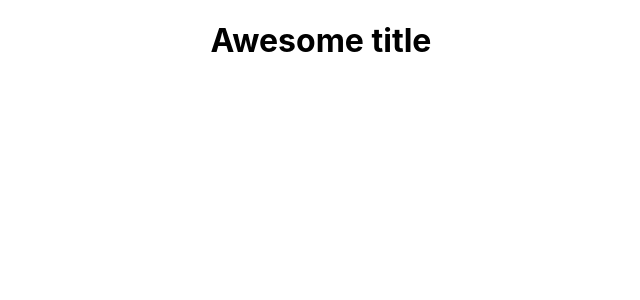
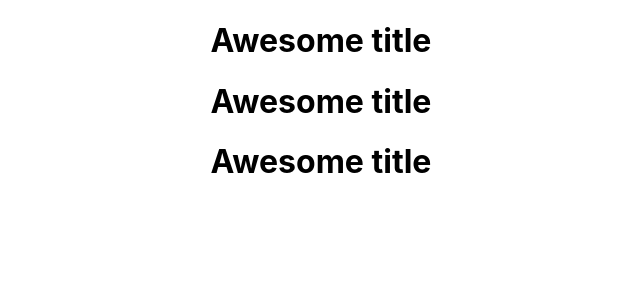
Before and after one commit to StasKovalov/instagram, a React (Create React App) app: page / in a window 1280 px wide. Shown: the top 300 px of the page, without its empty margins (319-959 px from the left). Built offline with nearby package versions, Linux system fonts and the light colour scheme.

Commit message:
something changed

```diff
--- a/src/App.js
+++ b/src/App.js
@@ -8,6 +8,8 @@ function App() {
   return (
     <div className="App">
       <Title>Awesome title</Title>
+      <Title>Awesome title</Title>
+      <Title>Awesome title</Title>
     </div>
   );
 }
```
